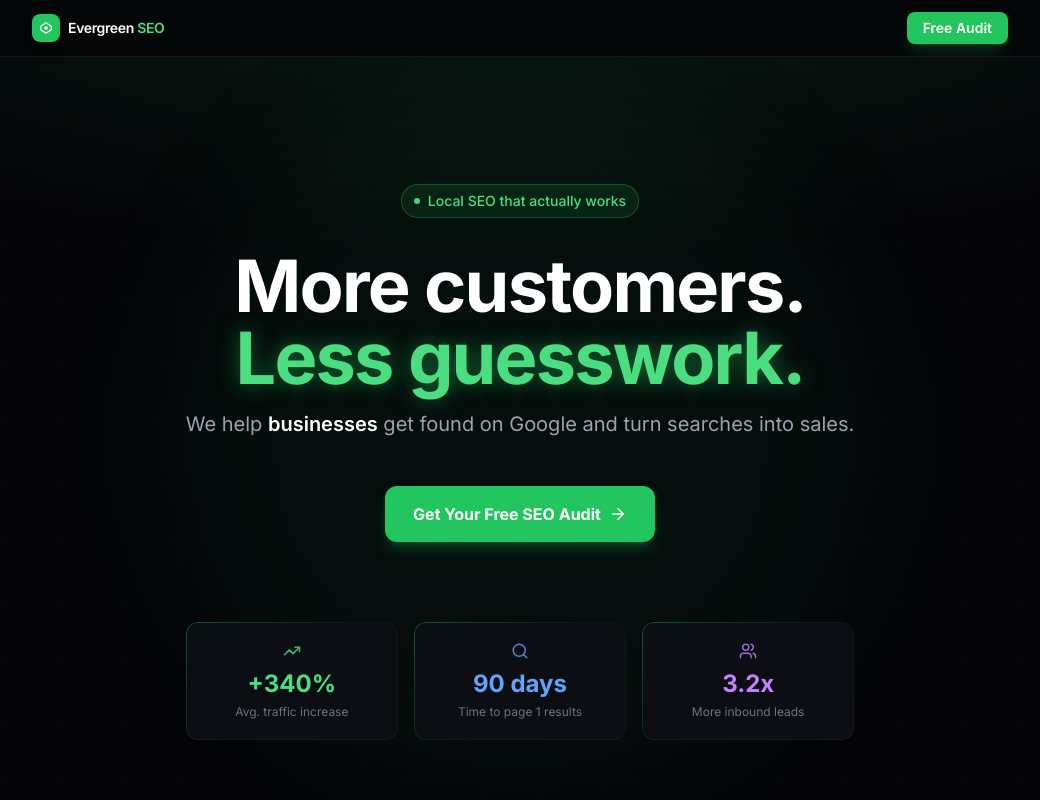
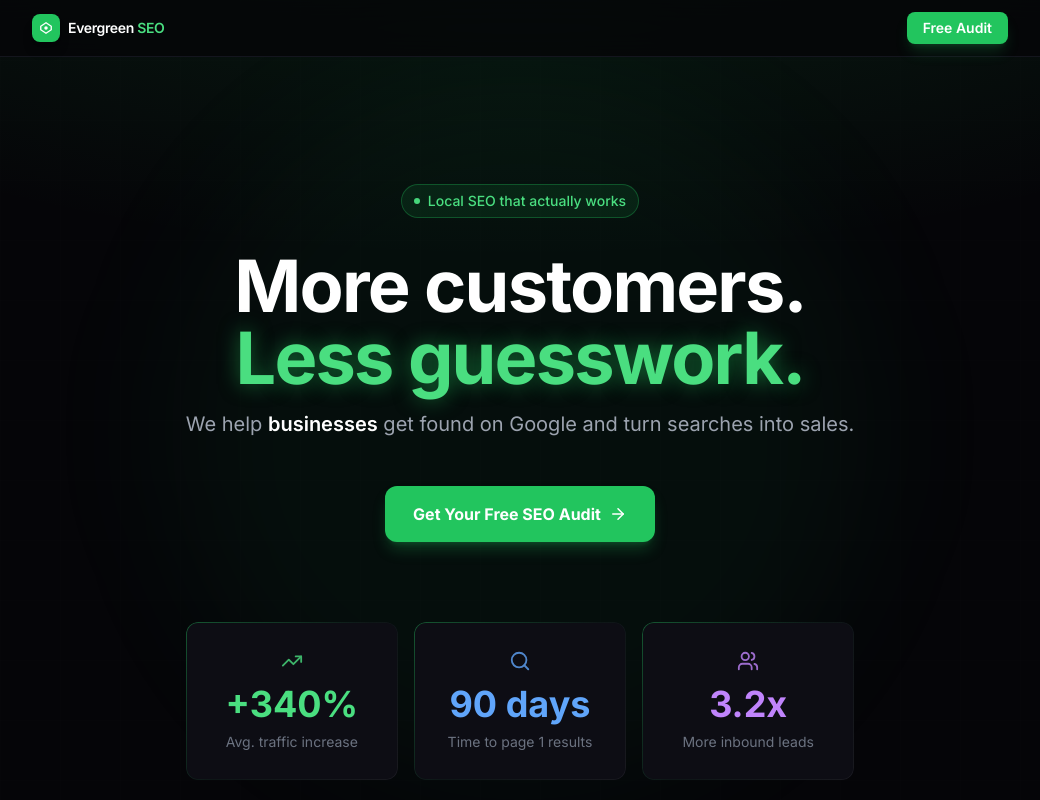
Before and after one commit to EREGMaxx/evergreenseo-agency, a Next.js app: page /start in a window 1280 px wide. Shown: the top 800 px of the page, without its empty margins (120-1160 px from the left). Built offline with nearby package versions, Linux system fonts and the light colour scheme.

Commit message:
fix: unified background color, larger stat tiles, tighter hero bottom padding

```diff
--- a/app/start/page.tsx
+++ b/app/start/page.tsx
@@ -214,7 +214,7 @@ export default function StartPage() {
         <div className="absolute inset-0 bg-hero-gradient" />
         <div className="absolute top-1/2 left-1/2 -translate-x-1/2 -translate-y-1/2 w-[700px] h-[700px] bg-green-500/5 rounded-full blur-3xl pointer-events-none" />
 
-        <div className="relative z-10 max-w-4xl mx-auto px-4 sm:px-6 py-32 text-center">
+        <div className="relative z-10 max-w-4xl mx-auto px-4 sm:px-6 pt-32 pb-20 text-center">
 
           {/* Badge */}
           <motion.div
@@ -270,7 +270,7 @@ export default function StartPage() {
             initial={{ opacity: 0, y: 24 }}
             animate={{ opacity: 1, y: 0 }}
             transition={{ duration: 0.7, delay: 0.4 }}
-            className="grid grid-cols-1 sm:grid-cols-3 gap-4 max-w-2xl mx-auto"
+            className="grid grid-cols-1 sm:grid-cols-3 gap-4 max-w-3xl mx-auto"
           >
             {stats.map((s, i) => (
               <motion.div
@@ -278,11 +278,11 @@ export default function StartPage() {
                 initial={{ opacity: 0, y: 16 }}
                 animate={{ opacity: 1, y: 0 }}
                 transition={{ duration: 0.5, delay: 0.5 + i * 0.1 }}
-                className="gradient-border bg-[#0d0d14] rounded-xl p-5 text-center"
+                className="gradient-border bg-[#0d0d14] rounded-xl p-7 text-center"
               >
-                <s.icon size={18} className={`${s.color} mx-auto mb-2 opacity-80`} />
-                <div className={`text-2xl font-bold ${s.color} mb-1`}>{s.value}</div>
-                <div className="text-xs text-[#6b7280]">{s.label}</div>
+                <s.icon size={22} className={`${s.color} mx-auto mb-3 opacity-80`} />
+                <div className={`text-4xl font-bold ${s.color} mb-2`}>{s.value}</div>
+                <div className="text-sm text-[#6b7280]">{s.label}</div>
               </motion.div>
             ))}
           </motion.div>
@@ -291,7 +291,7 @@ export default function StartPage() {
 
       {/* ── How It Works ── */}
       <section className="py-28 relative overflow-hidden">
-        <div className="absolute inset-0 bg-[#0a0a10]" />
+        <div className="absolute inset-0 bg-[#050508]" />
         <div className="relative z-10 max-w-4xl mx-auto px-4 sm:px-6">
           <motion.div
             initial={{ opacity: 0, y: 20 }}
@@ -398,7 +398,7 @@ export default function StartPage() {
 
       {/* ── Audit Form ── */}
       <section id="audit" className="py-28 relative overflow-hidden">
-        <div className="absolute inset-0 bg-[#0a0a10]" />
+        <div className="absolute inset-0 bg-[#050508]" />
         <div className="absolute top-0 left-1/2 -translate-x-1/2 w-px h-24 bg-gradient-to-b from-transparent to-green-500/30" />
         <div className="absolute top-1/2 left-1/2 -translate-x-1/2 -translate-y-1/2 w-[500px] h-[500px] bg-green-500/4 rounded-full blur-3xl pointer-events-none" />
 
```
